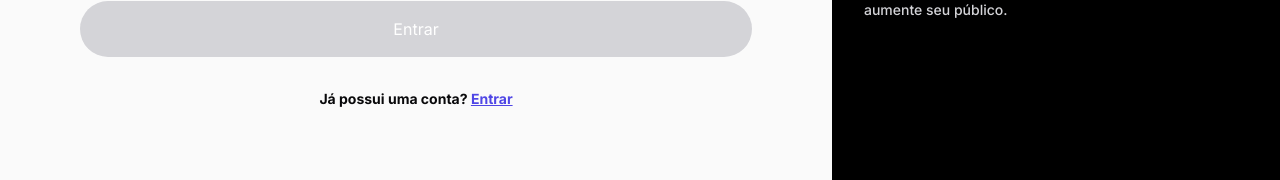
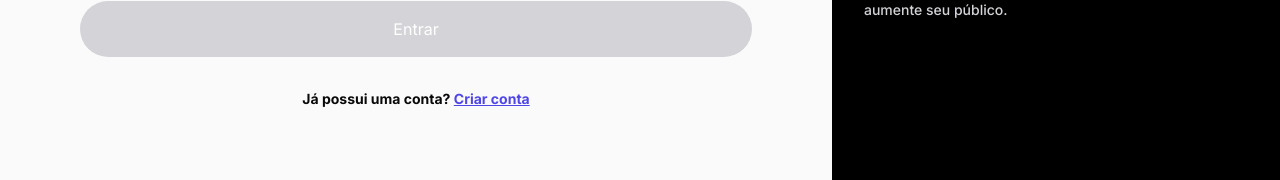
Before and after one commit to gbmouraa/linktress, a React (Vite) app: page /register in a window 1280 px wide. Shown: the part 579-759 px from the top of the page. Built offline with nearby package versions, Linux system fonts and the light colour scheme; no server answers.

Commit message:
fix: update registration link text from 'Entrar' to 'Criar conta'

```diff
--- a/src/pages/register.tsx
+++ b/src/pages/register.tsx
@@ -187,7 +187,7 @@ export const Register = () => {
           <p className="text-sm font-bold">
             Já possui uma conta?{" "}
             <Link to="/login" className="text-indigo-600 underline">
-              Entrar
+              Criar conta
             </Link>
           </p>
         </div>
```
